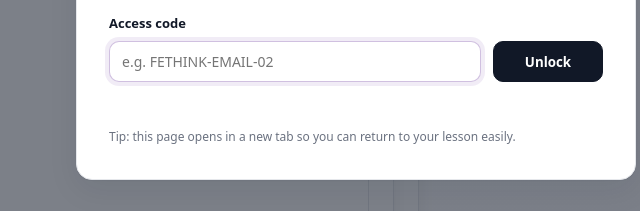
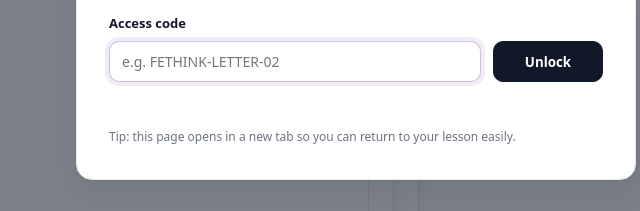
Before and after one commit to drpaulrtully/letter-automarker, a website: page public/index.html in a window 1280 px wide. Shown: the part 361-572 px from the top of the page, 284-924 px from the left. Drawn offline with Linux system fonts and the light colour scheme; no server answers.

Commit message:
Add files via upload

```diff
--- a/public/index.html
+++ b/public/index.html
@@ -21,7 +21,7 @@
 
       <label class="gateLabel" for="codeInput">Access code</label>
       <div class="gateRow">
-        <input id="codeInput" type="text" autocomplete="one-time-code" placeholder="e.g. FETHINK-EMAIL-02" />
+        <input id="codeInput" type="text" autocomplete="one-time-code" placeholder="e.g. FETHINK-LETTER-02" />
         <button id="unlockBtn" class="primary">Unlock</button>
       </div>
 
```
